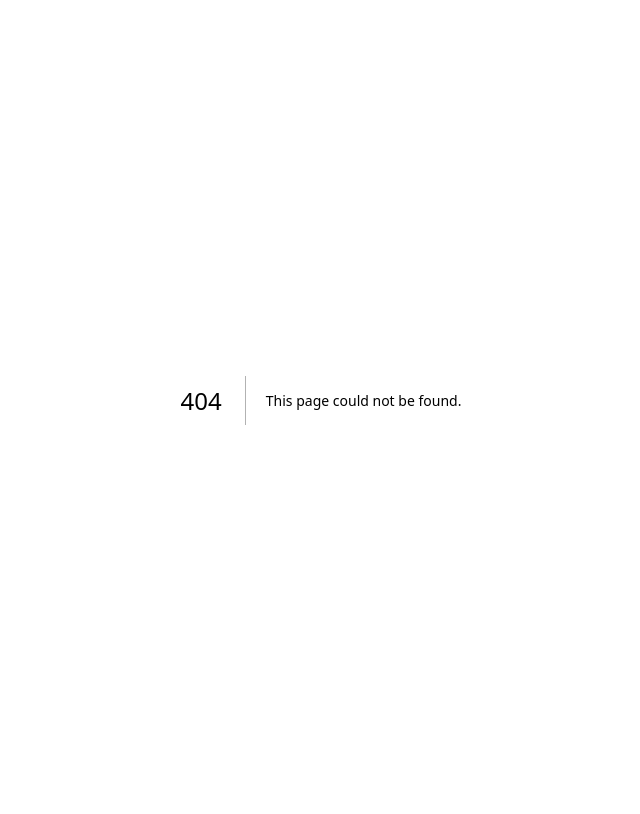
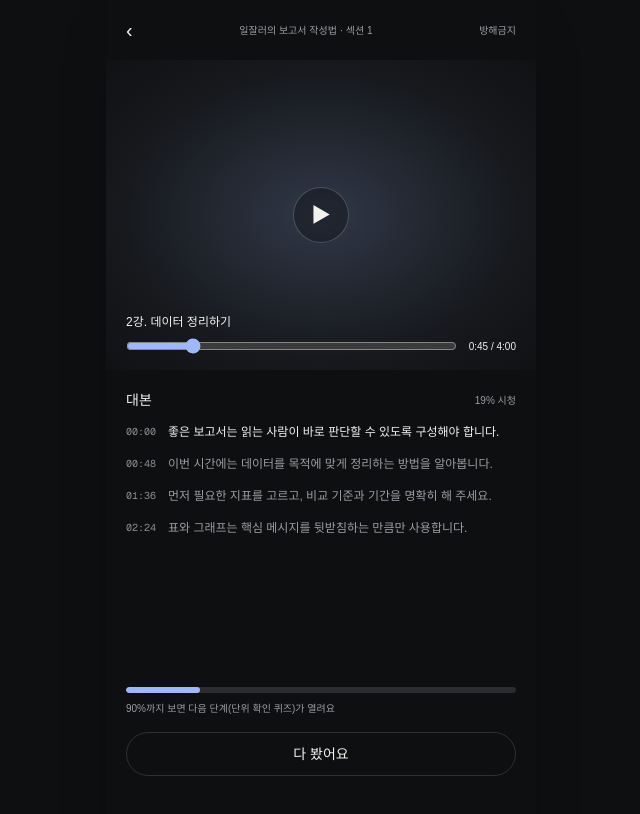
Before and after one commit to Douzone-Internship-Team5/BAEUGO_FE, a Next.js app: page /learner/learn/1 in a window 1280 px wide. Before the commit this address had no page. Shown: the top 814 px of the page, without its empty margins (319-959 px from the left). Built offline with nearby package versions, Linux system fonts and the light colour scheme; a web font is replaced by a local one.

Commit message:
feat(learner): add lesson and quiz flow

```diff
--- /dev/null
+++ b/src/app/learner/learn/[lessonId]/page.tsx
@@ -0,0 +1,2 @@
+import { LearnerPlayer } from "../../screens/LearnerPlayer";
+export default function Page() { return <LearnerPlayer />; }
--- /dev/null
+++ b/src/app/learner/quiz/[quizId]/page.tsx
@@ -0,0 +1,2 @@
+import { QuizPage } from "../../screens/QuizPage";
+export default function Page() { return <QuizPage />; }
--- /dev/null
+++ b/src/app/learner/quiz/result/page.tsx
@@ -0,0 +1,2 @@
+import { QuizResultPage } from "../../screens/QuizResultPage";
+export default function Page() { return <QuizResultPage />; }
--- /dev/null
+++ b/src/app/learner/screens/LearnerPlayer.tsx
@@ -0,0 +1,25 @@
+"use client";
+
+import { useState } from "react";
+import Link from "next/link";
+import { Button } from "@/components/common";
+import { ProgressBar } from "../components/shared/LearnerUI";
+
+const lines = [
+  { time: "00:00", text: "좋은 보고서는 읽는 사람이 바로 판단할 수 있도록 구성해야 합니다." },
+  { time: "00:48", text: "이번 시간에는 데이터를 목적에 맞게 정리하는 방법을 알아봅니다." },
+  { time: "01:36", text: "먼저 필요한 지표를 고르고, 비교 기준과 기간을 명확히 해 주세요." },
+  { time: "02:24", text: "표와 그래프는 핵심 메시지를 뒷받침하는 만큼만 사용합니다." },
+];
+
+export function LearnerPlayer() {
+  const [position, setPosition] = useState(45);
+  const [quiet, setQuiet] = useState(false);
+  const [completed, setCompleted] = useState(false);
+  const pct = Math.min(100, Math.round(position / 2.4));
+  return <main className="flex min-h-dvh flex-col bg-bg">
+    <header className="flex h-[60px] items-center justify-between px-5"><Link href="/learner/library" aria-label="뒤로" className="text-xl">‹</Link><span className="text-[10px] text-muted">일잘러의 보고서 작성법 · 섹션 1</span><button type="button" onClick={() => setQuiet(!quiet)} className={`text-[10px] ${quiet ? "text-accent" : "text-muted"}`}>{quiet ? "방해금지 켬" : "방해금지"}</button></header>
+    <div className="relative flex h-[310px] items-center justify-center bg-[radial-gradient(ellipse_at_center,#303848,#17191d_65%,#101113)]"><button type="button" onClick={() => setPosition((v) => Math.min(v + 12, 240))} aria-label="재생" className="flex size-14 items-center justify-center rounded-full border border-white/20 bg-black/30 text-xl">▶</button><div className="absolute inset-x-5 bottom-4"><p className="mb-2 text-xs">2강. 데이터 정리하기</p><div className="flex items-center gap-3"><input aria-label="재생 위치" type="range" min="0" max="240" value={position} onChange={(e) => setPosition(Number(e.target.value))} className="flex-1 accent-accent"/><span className="text-[10px] tabular-nums">{Math.floor(position / 60)}:{String(position % 60).padStart(2, "0")} / 4:00</span></div></div></div>
+    <div className="flex flex-1 flex-col px-5 pb-6 pt-5"><div className="flex items-center justify-between"><h1 className="text-sm font-medium">대본</h1><span className="text-[10px] text-muted">{pct}% 시청</span></div><div className="mt-3 space-y-3">{lines.map((line, index) => <p key={line.time} className={`flex gap-3 text-xs leading-5 ${position >= index * 48 ? "text-text" : "text-muted"}`}><span className="shrink-0 font-mono text-[10px] text-dim">{line.time}</span>{line.text}</p>)}</div><div className="mt-auto pt-6"><ProgressBar value={pct} /><p className="mt-2 text-[10px] text-muted">90%까지 보면 다음 단계(단위 확인 퀴즈)가 열려요</p>{completed || pct >= 90 ? <div className="mt-4 rounded-[4px] border border-success-line bg-success-soft-bg p-4"><p className="text-xs">다 봤어요. 단위 확인 퀴즈가 열렸어요.</p><Link href="/learner/quiz/unit-1" className="mt-3 block"><Button fullWidth>퀴즈 풀기</Button></Link></div> : <Button fullWidth className="mt-4" variant="outline" onClick={() => { setPosition(240); setCompleted(true); }}>다 봤어요</Button>}</div></div>
+  </main>;
+}
--- /dev/null
+++ b/src/app/learner/screens/QuizPage.tsx
@@ -0,0 +1,22 @@
+"use client";
+
+import { useState } from "react";
+import Link from "next/link";
+import { Button, Card } from "@/components/common";
+import { ProgressBar } from "../components/shared/LearnerUI";
+
+const choices = ["보고서의 분량과 디자인", "목적과 해결해야 할 문제", "참고한 자료의 개수", "작성자의 직급과 경력"];
+
+export function QuizPage() {
+  const [selected, setSelected] = useState<number | null>(null);
+  const [submitted, setSubmitted] = useState(false);
+  const correct = selected === 1;
+  return <main className="flex min-h-dvh flex-col px-5 pb-6 pt-4">
+    <header className="flex items-center justify-between"><Link href="/learner/learn/lesson-2" aria-label="닫기" className="text-xl">×</Link><span className="text-xs">섹션 1 단위 확인 퀴즈</span><span className="text-xs text-muted">1 / 3</span></header>
+    <ProgressBar value={33} className="mt-4" />
+    <div className="mt-8"><p className="text-[10px] tracking-[1.5px] text-accent">Q1</p><h1 className="mt-3 text-lg font-medium leading-7">보고서 작성 시 가장 먼저 정의해야 할 요소는 무엇인가요?</h1></div>
+    <div className="mt-6 space-y-2.5">{choices.map((choice, index) => <button key={choice} type="button" disabled={submitted} onClick={() => setSelected(index)} className={`flex w-full items-center gap-3 rounded-[4px] border p-4 text-left text-xs transition ${submitted && index === 1 ? "border-success-line bg-success-soft-bg" : submitted && selected === index ? "border-danger-line bg-danger-bg" : selected === index ? "border-accent bg-selected" : "border-line bg-panel"}`}><span className="flex size-6 items-center justify-center rounded-full border border-line text-[10px]">{String.fromCharCode(65 + index)}</span>{choice}{submitted && index === 1 && <span className="ml-auto text-success">✓</span>}</button>)}</div>
+    {submitted && <Card padding="md" className="mt-5 border border-line bg-panel"><p className="text-sm font-medium">{correct ? "정답이에요" : "다시 확인해 보세요"}</p><p className="mt-2 text-xs leading-5 text-muted">보고서는 목적과 해결 과제를 먼저 정의하는 것이 최우선입니다.</p></Card>}
+    <div className="mt-auto pt-6">{submitted ? <Link href="/learner/quiz/result"><Button fullWidth>결과 보기</Button></Link> : <Button fullWidth disabled={selected === null} onClick={() => setSubmitted(true)}>정답 확인</Button>}<Link href="/learner/library" className="mt-4 block text-center text-xs text-muted">응시 취소하고 돌아가기</Link></div>
+  </main>;
+}
--- /dev/null
+++ b/src/app/learner/screens/QuizResultPage.tsx
@@ -0,0 +1,13 @@
+import Link from "next/link";
+import { Button, Card } from "@/components/common";
+import { ProgressBar } from "../components/shared/LearnerUI";
+
+export function QuizResultPage() {
+  return <main className="flex min-h-dvh flex-col px-5 pb-6 pt-6">
+    <header className="text-right"><Link href="/learner" className="text-xs text-muted">닫기 ×</Link></header>
+    <div className="py-7 text-center"><span className="mx-auto flex size-16 items-center justify-center rounded-full bg-success-soft-bg text-2xl text-success">✓</span><p className="mt-4 text-xs text-accent">코스 종합 퀴즈 결과</p><h1 className="mt-2 text-2xl font-medium">거의 다 왔어요!</h1><p className="mt-2 text-xs text-muted">오답 2개만 복습하면 수료할 수 있어요.</p></div>
+    <div className="flex gap-2"><Card padding="md" className="flex-1 border border-line bg-panel"><p className="text-[10px] text-muted">맞힌 문제</p><p className="mt-2 text-lg">8 / 10</p></Card><Card padding="md" className="flex-1 border border-line bg-panel"><p className="text-[10px] text-muted">진도</p><p className="mt-2 text-lg">100%</p></Card><Card padding="md" className="flex-1 border border-line bg-panel"><p className="text-[10px] text-muted">남은 오답</p><p className="mt-2 text-lg">2개</p></Card></div>
+    <section className="mt-7"><h2 className="mb-3 text-sm font-medium">복습할 문제</h2><div className="space-y-2">{["보고서의 목적을 정의할 때 포함할 내용은?", "핵심 메시지를 배치하기 좋은 위치는?"] .map((question, index) => <Card key={question} padding="md" className="border border-line bg-panel"><p className="text-[10px] text-muted">Q{index + 2} · 오답</p><p className="mt-2 text-xs">{question}</p><ProgressBar value={100} className="mt-3" /></Card>)}</div></section>
+    <div className="mt-auto space-y-2 pt-6"><Link href="/learner/library/quiz"><Button fullWidth>오답노트에서 다시 풀기</Button></Link><Link href="/learner"><Button fullWidth variant="outline">홈으로</Button></Link></div>
+  </main>;
+}
```
